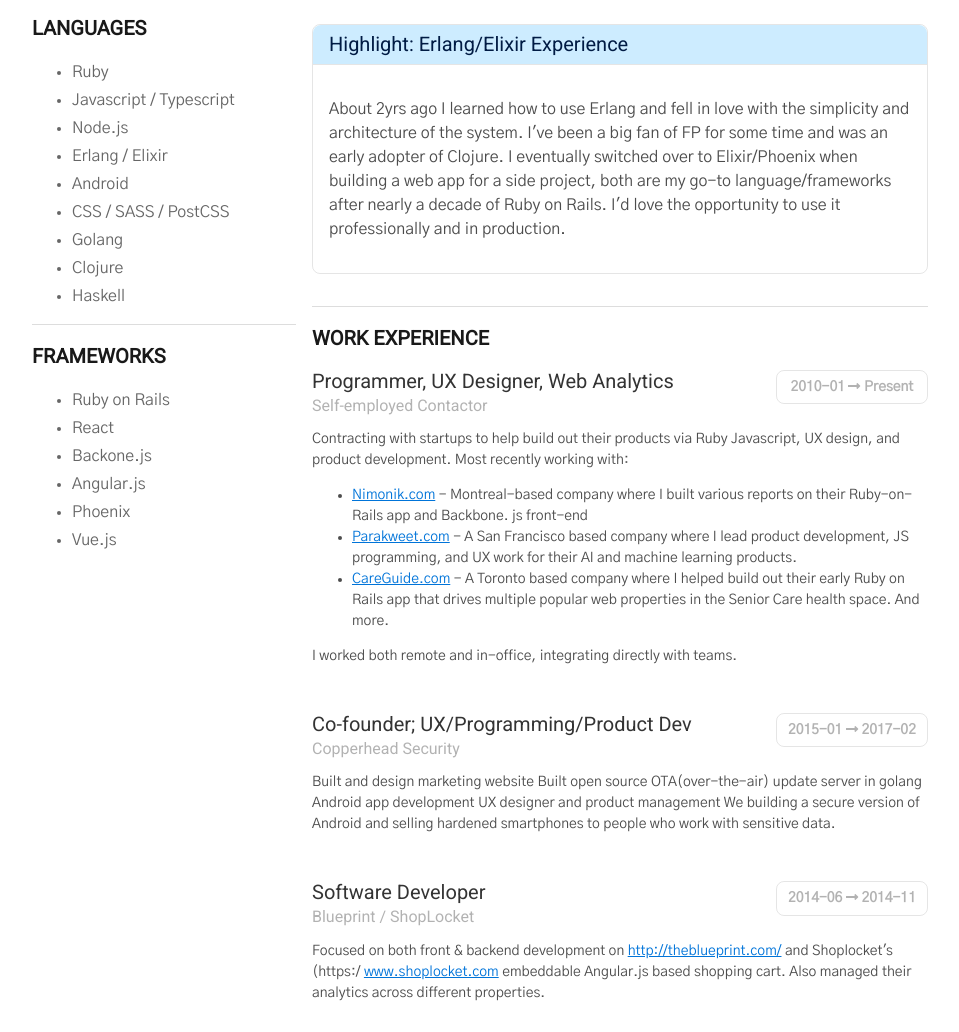
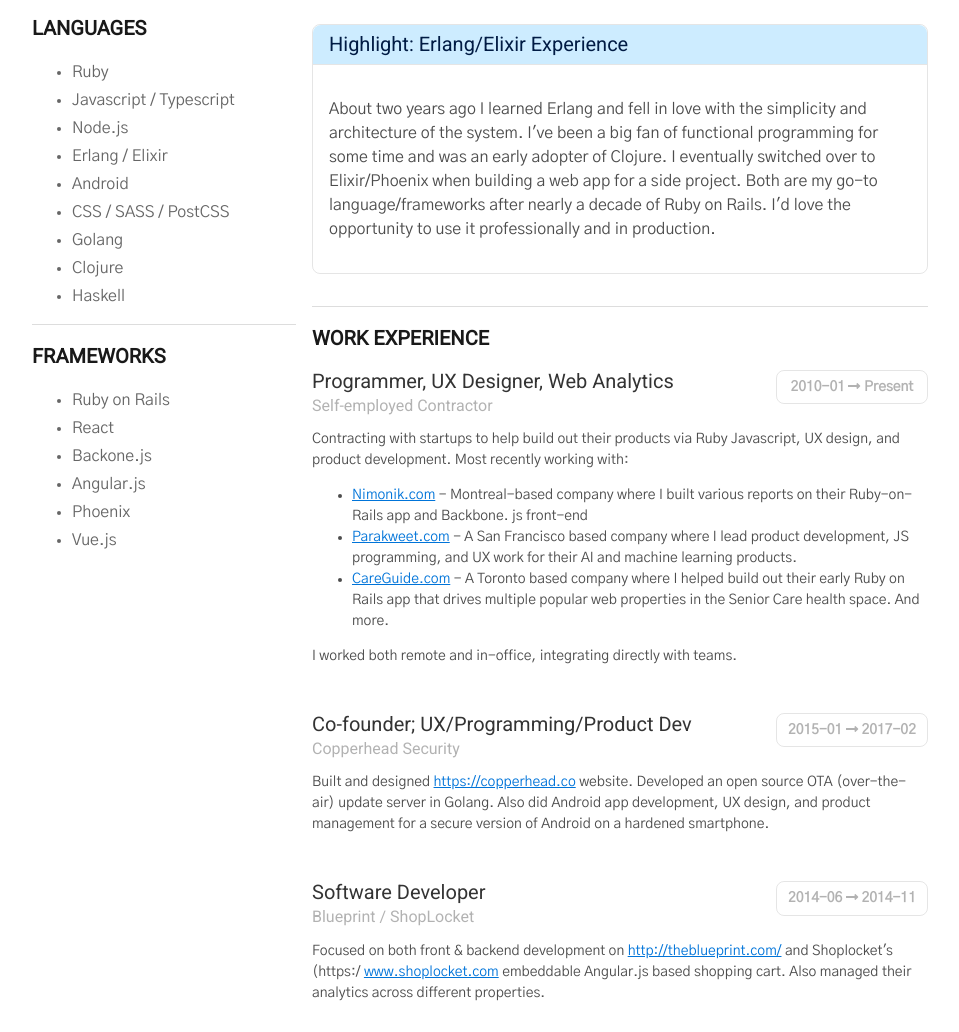
Before and after one commit to dmix/dmix.github.io, a plain HTML site: page index.html in a window 1280 px wide. Shown: the part 661-1693 px from the top of the page, without its empty margins (160-1119 px from the left). Drawn offline with Linux system fonts and the light colour scheme.

Commit message:
Fixed typos

```diff
--- a/index.html
+++ b/index.html
@@ -204,7 +204,7 @@
                           <h1 class="f4 bg-lightest-blue navy br3 br--top mv0 pv2 ph3">Highlight: Erlang/Elixir Experience</h1>
                           <div class="pa3 bt b--black-10">
                             <p class="f6 f5-ns lh-copy">
-                              About 2yrs ago I learned how to use Erlang and fell in love with the simplicity and architecture of the system. I've been a big fan of FP for some time and was an early adopter of Clojure. I eventually switched over to Elixir/Phoenix when building a web app for a side project, both are my go-to language/frameworks after nearly a decade of Ruby on Rails. I'd love the opportunity to use it professionally and in production.
+                              About two years ago I learned Erlang and fell in love with the simplicity and architecture of the system. I've been a big fan of functional programming for some time and was an early adopter of Clojure. I eventually switched over to Elixir/Phoenix when building a web app for a side project. Both are my go-to language/frameworks after nearly a decade of Ruby on Rails. I'd love the opportunity to use it professionally and in production.
                             </p>
                           </div>
                         </article>
@@ -220,7 +220,7 @@
                                 <div class='experience--header flex items-start w-100'>
                                     <div class='experience--title w-75 mr2'>
                                         <h3 class='mb1 mt0 f4 black-80'>Programmer, UX Designer, Web Analytics</h3>
-                                        <h5 class='mb0 mt0 f5 black-30'>Self-employed Contactor</h5>
+                                        <h5 class='mb0 mt0 f5 black-30'>Self-employed Contractor</h5>
                                     </div>
                                     <div class='experience--date ba b--black-10 black-30 b f6 pa2 br3 fr tc w-25'>
                                         2010-01
@@ -271,10 +271,10 @@
                                     </div>
                                 </div>
                                 <div class='experience--body w-100 f6 lh-copy'>
-                                    <p>Built and design marketing website Built open source OTA(over-the-air)
-update server in golang Android app development UX designer and product
-management We building a secure version of Android and selling hardened
-smartphones to people who work with sensitive data.
+                                    <p>Built and designed <a href="https://copperhead.co">https://copperhead.co</a> website. Developed an open source OTA
+(over-the-air) update server in Golang. Also did Android app development,
+UX design, and product management for a secure version of Android on a
+hardened smartphone.
 </p>
                                 </div>
                             </div>
```
Also changed, not shown: 1 other file.
